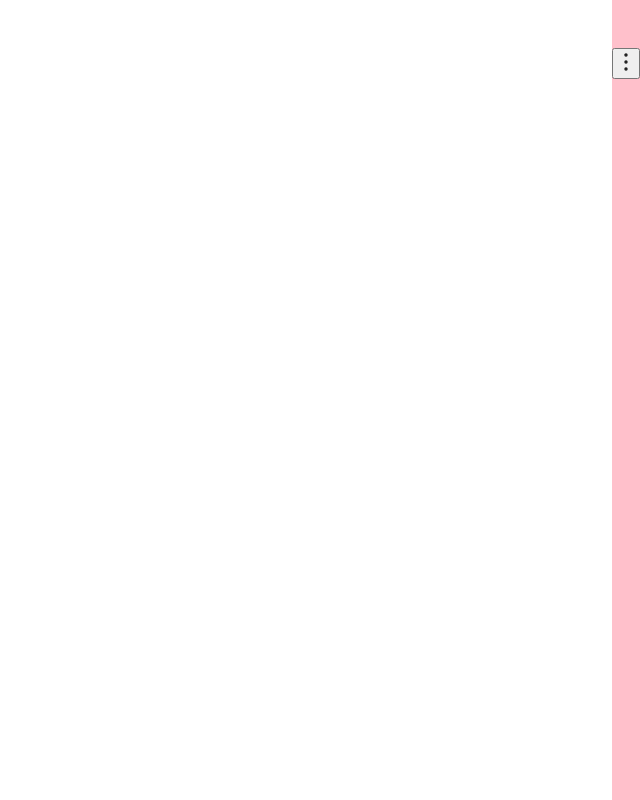
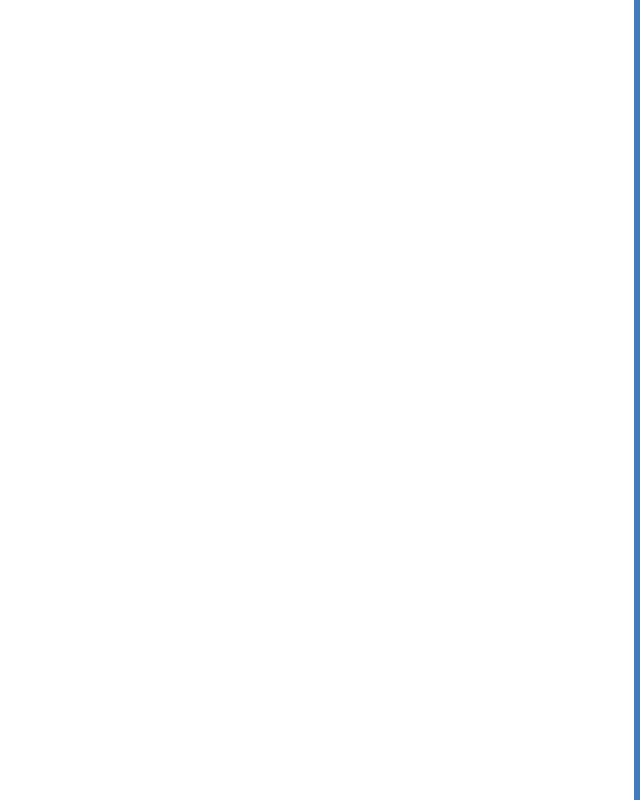
Before and after one commit to olle/chaett, a website: page index.html in a window 1280 px wide. Shown: the whole page, without its empty margins (640-1280 px from the left). Drawn offline with Linux system fonts and the light colour scheme.

Commit message:
Some layout stuff

```diff
--- a/chaett.css
+++ b/chaett.css
@@ -8,6 +8,8 @@
     --cht--font-family: -apple-system, BlinkMacSystemFont, "Segoe UI", "Roboto",
         "Oxygen", "Ubuntu", "Cantarell", "Fira Sans", "Droid Sans",
         "Helvetica Neue", sans-serif;
+    --cht--container-fixed-top: 0;
+    --cht--container-fixed-bottom: 0;
     --cht--toggle-margin-top: 3rem;
 }
 
@@ -46,8 +48,8 @@
     background: pink;
     color: var(--cht-fg);
     font-family: var(--cht--font-family);
-    top: 0;
-    bottom: 0;
+    top: var(--cht--container-fixed-top);
+    bottom: var(--cht--container-fixed-bottom);
     right: 0;
     position: fixed;
 }
@@ -56,9 +58,13 @@
     margin-top: var(--cht--toggle-margin-top);
 }
 .cht-resize {
-    margin-top: var(--cht--toggle-margin-top);
     display: none;
     padding: 0;
+    height: 100%;
+    border: none;
+    cursor: ew-resize;
+    width: 0.4rem;
+    background: var(--cht-link);
 }
 .cht-resize > svg {
     margin: 0;
@@ -69,7 +75,7 @@
         display: none;
     }
     .cht-resize {
-        display: initial;
+        display: block;
     }
 }
 
--- a/chaett.js
+++ b/chaett.js
@@ -16,6 +16,7 @@
 
     const SELECTOR_CONTAINER = `.${CLASS_CONTAINER}`;
     const SELECTOR_TOGGLE = `.${CLASS_TOGGLE}`;
+    const SELECTOR_RESIZE = `.${CLASS_RESIZE}`;
 
     const MEDIA_QUERY_DARK_THEME = "(prefers-color-scheme: dark)";
 
@@ -23,12 +24,6 @@
 <path stroke="none" d="M0 0h24v24H0z" fill="none"/>
 <path d="M21 14l-3 -3h-7a1 1 0 0 1 -1 -1v-6a1 1 0 0 1 1 -1h9a1 1 0 0 1 1 1v10" />
 <path d="M14 15v2a1 1 0 0 1 -1 1h-7l-3 3v-10a1 1 0 0 1 1 -1h2" />
-</svg>`;
-    const ICON_RESIZE = `<svg xmlns="http://www.w3.org/2000/svg" class="icon icon-tabler icon-tabler-dots-vertical" width="24" height="24" viewBox="0 0 24 24" stroke-width="1.5" stroke="currentColor" fill="none" stroke-linecap="round" stroke-linejoin="round">
-<path stroke="none" d="M0 0h24v24H0z" fill="none"/>
-<circle cx="12" cy="12" r="1" />
-<circle cx="12" cy="19" r="1" />
-<circle cx="12" cy="5" r="1" />
 </svg>`;
 
     const $body = window.document.querySelector("body");
@@ -54,12 +49,12 @@
 
             $container.innerHTML = `
 <button class="${CLASS_TOGGLE}">${ICON_TOGGLE}</button>
-<button class="${CLASS_RESIZE}">${ICON_RESIZE}</button>`;
+<div class="${CLASS_RESIZE}"></div>`;
 
             $toggle = $container.querySelector(SELECTOR_TOGGLE);
-            $toggle.addEventListener("click", evt => {
-                console.log("TOGGLE", evt);
-            });
+            // TODO: Handle toggle show/hide full-screen
+            $resize = $container.querySelector(SELECTOR_RESIZE);
+            // TODO: Handle resize panel width.
         },
     };
 
```
